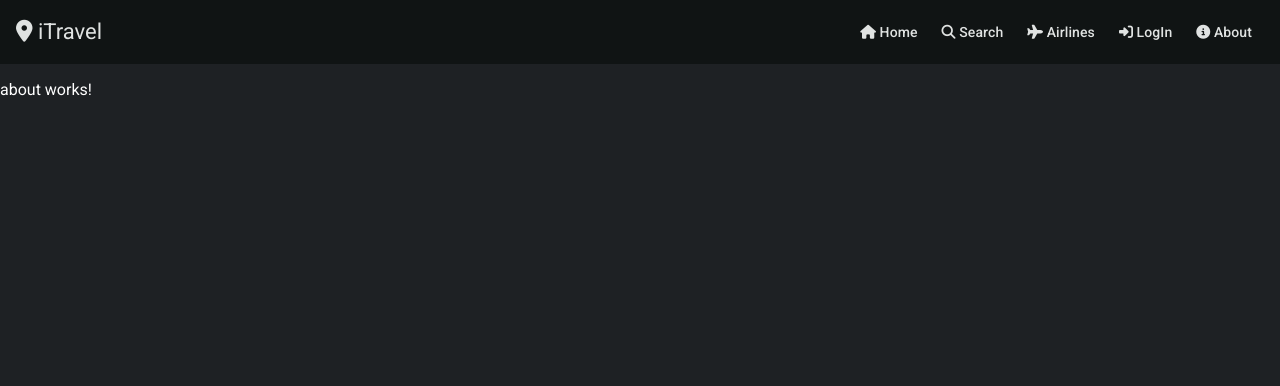
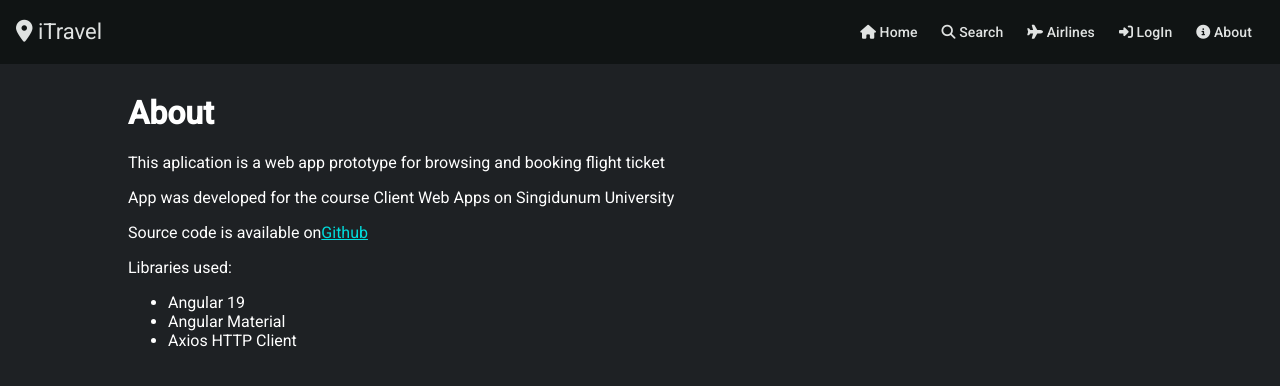
Before and after one commit to MarkovicMihajlo/klijentske-veb-aplikacije, an Angular app: page /about in a window 1280 px wide. Shown: the top 386 px of the page. Built offline with nearby package versions, Linux system fonts and the light colour scheme.

Commit message:
Porfile complete

```diff
--- a/src/app/about/about.component.html
+++ b/src/app/about/about.component.html
@@ -1 +1,12 @@
-<p>about works!</p>
+<div class="wrapper">
+    <h1>About</h1>
+    <p>This aplication is a web app prototype for browsing and booking flight ticket</p>
+    <p>App was developed for the course Client Web Apps on Singidunum University</p>
+    <p>Source code is available on<a href="#" class="cyan">Github</a></p>
+    <p>Libraries used:</p>
+    <ul>
+        <li>Angular 19</li>
+        <li>Angular Material</li>
+        <li>Axios HTTP Client</li>
+    </ul>
+</div>
--- a/src/app/user/user.component.css
+++ b/src/app/user/user.component.css
@@ -10,3 +10,9 @@
     align-items: center;
     justify-content: space-around;
 }
+
+.no-order{
+    width: 800px;
+    margin: 30px auto;
+    text-align: center;
+}
--- a/src/app/user/user.component.html
+++ b/src/app/user/user.component.html
@@ -9,9 +9,12 @@
             <button mat-button (click)="doChangePassword()"><i class="fa-solid fa-key"></i> Change password</button>
         </mat-card-actions>
       </mat-card>
-    <div *ngIf="user.orders.length == 0">
-        <p>Nema ordera</p>
-    </div>
+      <mat-card appearance="outlined" *ngIf="user.orders.length == 0" class="no-order">
+        <mat-card-content>
+          <h1>You have no orders yet!</h1>
+          <p>To place an order visit the <a routerLink="/search" class="cyan">Search</a> page</p>
+        </mat-card-content>
+      </mat-card>
     <div *ngIf="user.orders.length > 0">
         <div *ngIf="user.orders">
             <h1>Order List</h1>
--- a/src/styles.css
+++ b/src/styles.css
@@ -43,3 +43,7 @@ body { margin: 0; font-family: Roboto, "Helvetica Neue", sans-serif; }
 .full-width{
     width: 100%;
 }
+
+.cyan{
+    color: #00dddd;
+}
```
